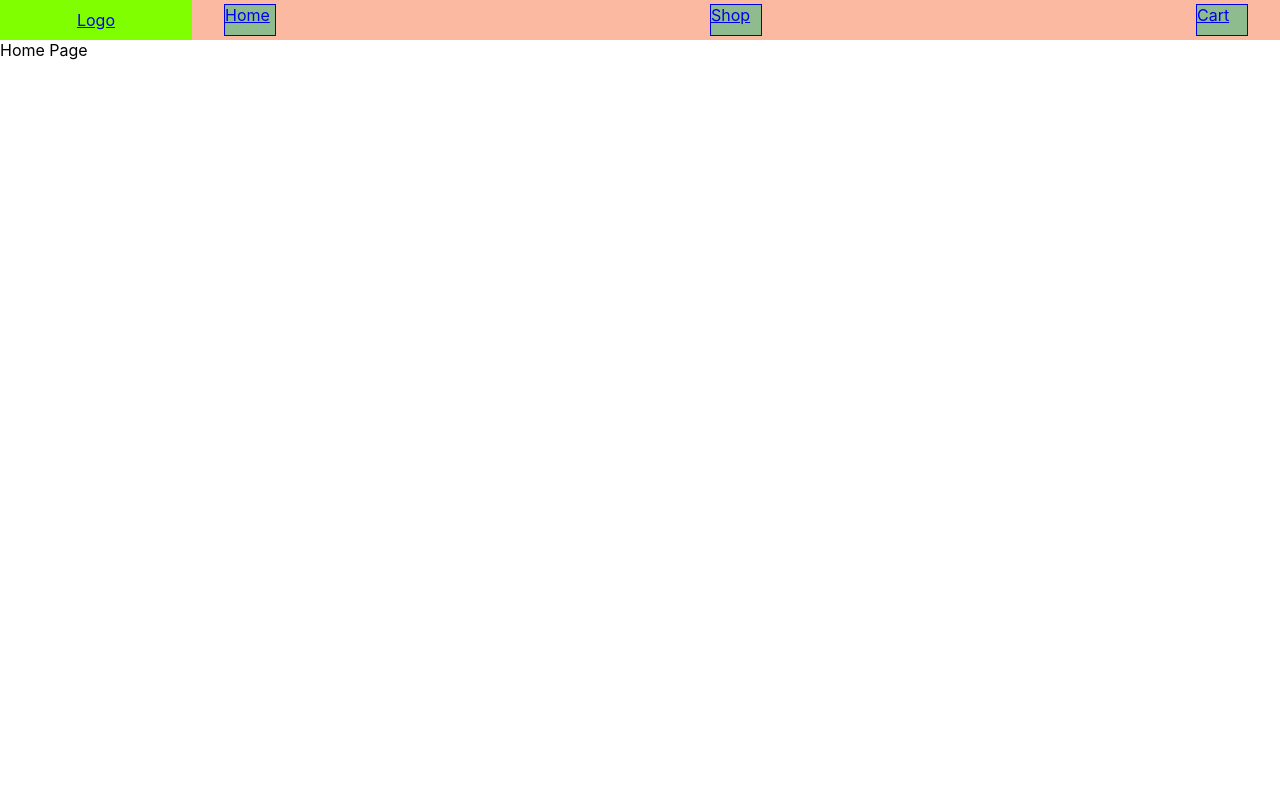
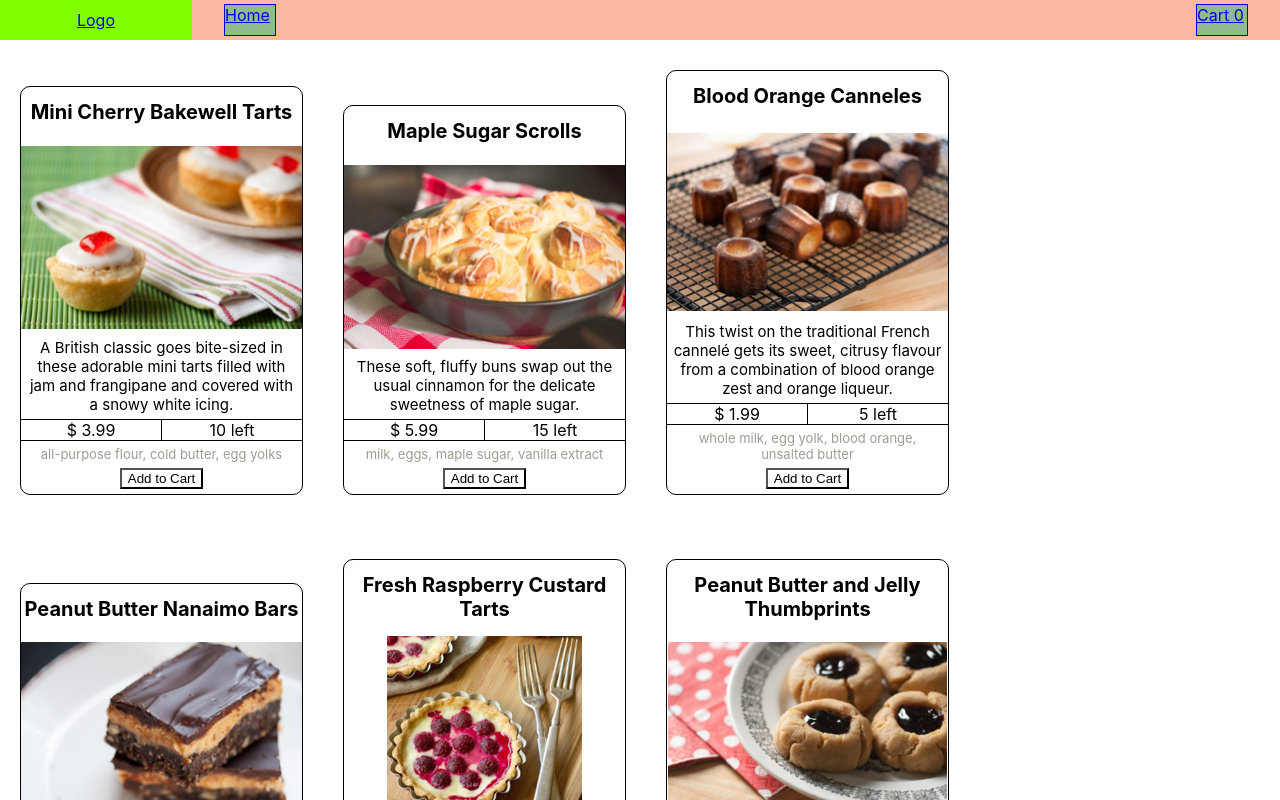
Before and after one commit to 664330348/ComfyBakePlus, a React (Create React App) app: page / in a window 1280 px wide. Shown: the top 800 px of the page. Built offline with nearby package versions, Linux system fonts and the light colour scheme.

Commit message:
10/24 shopping cart

```diff
--- a/src/App.js
+++ b/src/App.js
@@ -27,7 +27,7 @@ function App() {
               </React.Fragment>
             )}
           />
-          <Route exact path="/Shop" component={Shop} />
+         {/*  <Route exact path="/Shop" component={Shop} /> */}
           <Route exact path="/ShoppingCart" component={ShoppingCart} />
           <Redirect to="/" />
         </Switch>
--- a/src/components/Item.js
+++ b/src/components/Item.js
@@ -1,15 +1,21 @@
+import { useDispatch} from 'react-redux';
+import {ItemAdded} from '../pages/cart/ShoppingCartSlice';
+
 export default function Item (props){
-    const {name, img, body, ingredients, price, left} = props
-
+    const {id, name, img, body, ingredients, price, left} = props
+    const dispatch = useDispatch();
 
     return (
         <div className="item">
             <h1>{name}</h1>
-            <img src={img} alt={name}/>
+            <div className="item-ImgBox">
+                <img src={img} alt={name}/>
+            </div>
             <p className="item_body">{body}</p>
             <div className="item_price"> $ {price} </div>
             <div className="item_left"> {left} left</div>
             <p className="ingredients">{ingredients}</p>
+            <button onClick={()=>{dispatch(ItemAdded({id:id, name:name, img:img, price:price, amount:1}))}}> Add to Cart </button>
         </div>
     )
 }
--- a/src/components/Navbar.js
+++ b/src/components/Navbar.js
@@ -1,7 +1,11 @@
 import React from "react";
+import {useSelector} from 'react-redux';
 import { Link } from "react-router-dom";
+import {selectShoppingCartContains} from '../pages/cart/ShoppingCartSlice';
 
 export const Navbar = () => {
+  const items = useSelector(selectShoppingCartContains)
+
   return (
     <nav>
       <section>
@@ -12,8 +16,8 @@ export const Navbar = () => {
 
           <div className="navLinks">
             <Link to="/">Home</Link>
-            <Link to="/Shop">Shop</Link>
-            <Link to="/ShoppingCart">Cart</Link>
+            {/* <Link to="/Shop">Shop</Link> */}
+            <Link to="/ShoppingCart">Cart {items.length}</Link>
           </div>
         </div>
       </section>
--- a/src/components/ShoppingCartItem.js
+++ b/src/components/ShoppingCartItem.js
@@ -16,12 +16,12 @@ export default function ShoppingCartItem (props){
             <div className="ShoppingCartItem-Control">
                 <p> $ {price} / each </p>
                 <div>
-                    <button onClick={()=>{dispatch(ItemDecreses(id))}}> {"<"} </button>
+                    <button onClick={()=>{dispatch(ItemDecreses({id:id, price:price}))}}> {"<"} </button>
                     {amount}
-                    <button onClick={()=>{dispatch(ItemIncreses(id))}}> {">"} </button><br/>
+                    <button onClick={()=>{dispatch(ItemIncreses({id:id, price:price}))}}> {">"} </button><br/>
                 </div>
                  Total: ${Math.round(price*amount *100) /100 }
-                <button className="ShoppingCartItem-RemoveButton" onClick={()=>{dispatch(ItemRemove(id))}}> Remove </button>
+                <button className="ShoppingCartItem-RemoveButton" onClick={()=>{dispatch(ItemRemove({id:id, price:price, amount:amount}))}}> Remove </button>
             </div>
         </div>
     )
--- a/src/index.css
+++ b/src/index.css
@@ -35,11 +35,20 @@ code {
   font-size:20px;
 
 }
+.item-ImgBox{
+  float:left;
+  display: flex;
+  justify-content:center;
+  align-items:center;
 
-.item img{
-  width: 100%;
-  border-top: 1px solid;
-  border-bottom: 1px solid;
+  width: 281px;;
+  height:200px;
+  overflow:hidden;
+}
+.item-ImgBox img{
+  position:relative;
+  max-width: 100%;
+  max-height: 100%;
 }
 
 .item_body{
@@ -60,8 +69,11 @@ code {
   border-top: 1px solid black;
   color:rgb(158, 156, 147)
 }
-
-
+.item  button{
+  margin: 0 auto 5px auto;
+  background: none;
+  cursor: pointer;
+}
 /*----------------------ShoppingCartItem-----------------------*/
 
 .ShoppingCartItem{
--- a/src/pages/HomePage.js
+++ b/src/pages/HomePage.js
@@ -1,5 +1,9 @@
+
+import Shop from './shop/ShopPage';
+
 function Home() {
-  return <div>Home Page </div>;
+
+  return (<Shop/>);
 }
 
 export default Home;
--- a/src/pages/cart/ShoppingCartPage.js
+++ b/src/pages/cart/ShoppingCartPage.js
@@ -1,11 +1,10 @@
 import {useSelector} from 'react-redux';
-import {selectShoppingCart} from './ShoppingCartSlice';
-
+import {selectShoppingCartContains,selectShoppingCartTotal} from './ShoppingCartSlice';
 import ShoppingCartItem from '../../components/ShoppingCartItem';
 
 function ShoppingCart() {
-    const items = useSelector(selectShoppingCart)
-
+    const items = useSelector(selectShoppingCartContains)
+    const total = useSelector(selectShoppingCartTotal)
     const eachItems = items.map(item =>(
         <ShoppingCartItem key = {item.id}
             id = {item.id}
@@ -15,7 +14,16 @@ function ShoppingCart() {
             amount = {item.amount}
         />
     ))
-    return (<div>{eachItems}</div>);
+    return (
+        <div>
+            <div>
+                {eachItems}
+            </div>
+            <div>
+                Payment Amount: $ {total}
+            </div>
+        </div>
+    );
 }
 
 export default ShoppingCart;
--- a/src/pages/cart/ShoppingCartSlice.js
+++ b/src/pages/cart/ShoppingCartSlice.js
@@ -1,37 +1,53 @@
 import { createSlice } from '@reduxjs/toolkit'
-import img001 from '../../images/img001.png';
-import img002 from '../../images/img002.png';
 
-const initialState = [
-    {id:0 , name:"Maple Sugar Scrolls", img:img002, price:5.99, amount:3},
-    {id:1 , name:"Mini Cherry Bakewell Tarts", img:img001, price:3.99, amount:5}
-]
-//{id:0 , name:Maple Sugar Scrolls, price:$5.99, amount:9}
+/* const initialState = [
+    {id:"1" , name:"Maple Sugar Scrolls", img:img002, price:5.99, amount:3},
+    {id:"2" , name:"Mini Cherry Bakewell Tarts", img:img001, price:3.99, amount:5}
+] */
+const initialState = {
+    Total: 0,
+    Contains: []
+}
+
 const ShoppingCartSlice = createSlice({
     name: 'shoppingCart',
     initialState,
     reducers: {
         ItemAdded (state, action){
-            state.push(action.payload)
+            if (state.Contains.find(item => item.id === action.payload.id)){
+                state.Contains.find(item => item.id === action.payload.id).amount++;
+                state.Total += action.payload.price;
+                state.Total = (Math.round(state.Total *100) /100)
+            }else{
+                state.Contains.push(action.payload)
+                state.Total += action.payload.price;
+                state.Total = (Math.round(state.Total *100) /100)
+            }
         },
         ItemIncreses (state, action){
-            state.find(item => item.id === action.payload).amount++;
-
+            state.Contains.find(item => item.id === action.payload.id).amount++;
+                state.Total += action.payload.price;
+                state.Total = (Math.round(state.Total *100) /100)
         },
         ItemDecreses (state, action){
-            if (state.find(item => item.id === action.payload).amount >0){
-                 state.find(item => item.id === action.payload).amount--;
+            if (state.Contains.find(item => item.id === action.payload.id).amount >1){
+                 state.Contains.find(item => item.id === action.payload.id).amount--;
+                 state.Total -= action.payload.price;
+                 state.Total = (Math.round(state.Total *100) /100)
             }
         },
         ItemRemove (state,action){
-            return state.filter((item)=>{
-                return item.id !== action.payload;
+            state.Contains = state.Contains.filter((item)=>{
+                return item.id !== action.payload.id;
             })
+            state.Total -= (action.payload.price * action.payload.amount);
+            state.Total = (Math.round(state.Total *100) /100)
         }
     }
 })
 
 export const {ItemAdded, ItemIncreses, ItemDecreses, ItemRemove} = ShoppingCartSlice.actions;
-export const selectShoppingCart = (state) => state.shoppingCart;
+export const selectShoppingCartTotal = (state) => state.shoppingCart.Total;
+export const selectShoppingCartContains = (state) => state.shoppingCart.Contains;
 
 export default ShoppingCartSlice.reducer
--- a/src/pages/shop/ShopPage.js
+++ b/src/pages/shop/ShopPage.js
@@ -17,6 +17,7 @@ function Shop() {
         </article> */
 
         <Item key = {item.id}
+        id = {item.id}
         name  = {item.name}
         img = {item.img}
         body = {item.body}
```
